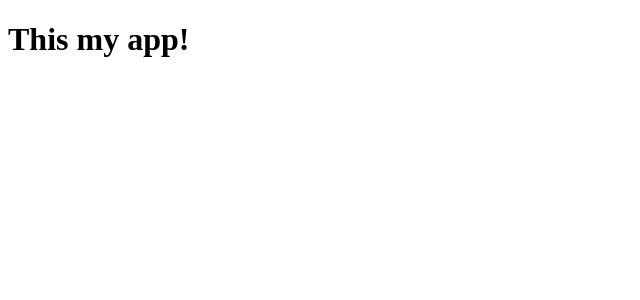
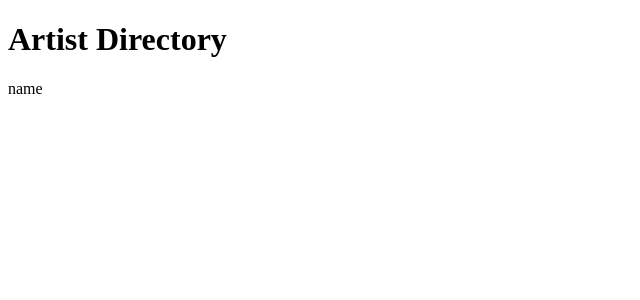
Before and after one commit to Almotairi001/Angular2Final, an Angular app: page / in a window 1280 px wide. Shown: the top 300 px of the page, without its empty margins (0-640 px from the left). Built offline with nearby package versions, Linux system fonts and the light colour scheme.

Commit message:
lesson03

```diff
--- a/src/app/app.component.html
+++ b/src/app/app.component.html
@@ -1,3 +1,6 @@
-<h1>
-  {{title}}
-</h1>
+<div class="artistsearch">
+  <div class="card search">
+    <h1>Artist Directory</h1>
+    <span>name</span>
+  </div>
+</div>
--- a/src/app/app.component.ts
+++ b/src/app/app.component.ts
@@ -6,5 +6,5 @@
   styleUrls: ['./app.component.css']
 })
 export class AppComponent {
-  title = 'This my app!';
+
 }
```
